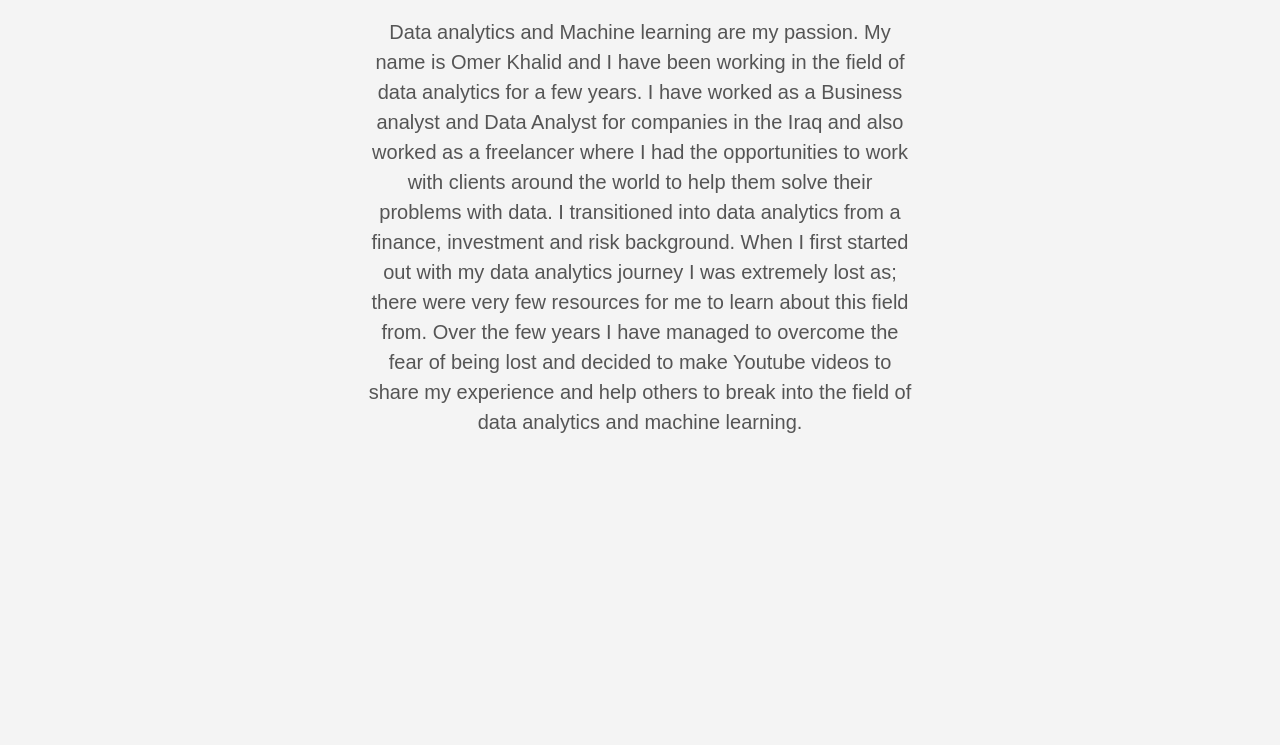
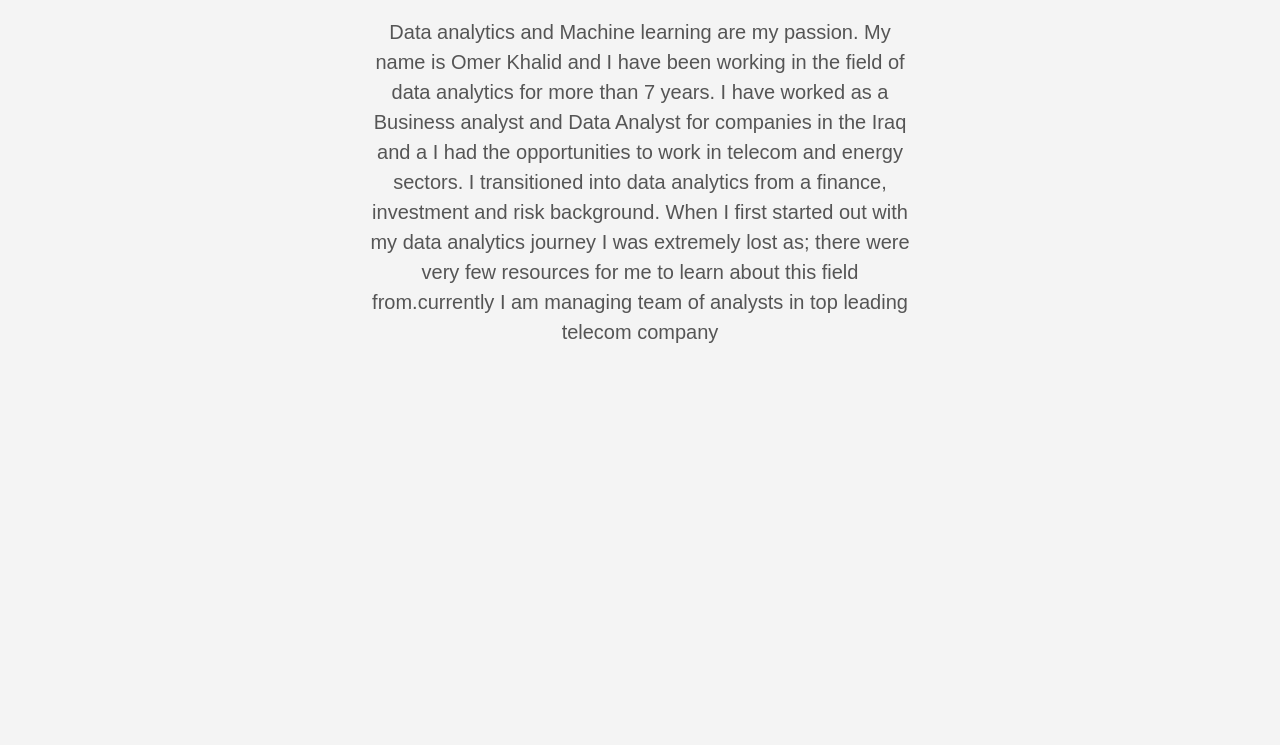
Before and after one commit to omerkhh/Portfolio, a plain HTML site: page about/index.html in a window 1280 px wide. Shown: the part 1147-1892 px from the top of the page. Drawn offline with Linux system fonts and the light colour scheme.

Commit message:
Update index.html

```diff
--- a/about/index.html
+++ b/about/index.html
@@ -4,7 +4,7 @@
     <meta charset="utf-8">
     <meta http-equiv="X-UA-Compatible" content="IE=edge,chrome=1">
 
-    <title>About | Ronit Malik</title>
+    <title>About | Omer Khalid</title>
     <meta name="viewport" content="width=device-width,minimum-scale=1">
     <meta name="description" content="My name is Ronit Malik. I&#39;m a Data Analyst and a Content Creator on Youtube for Tech, Productivity, Finance &amp; Business">
     <meta name="generator" content="Hugo 0.82.0" />
@@ -151,7 +151,7 @@
     <img src="https://omerkhh.github.io/Portfolio/images/Profile.jpg"/>
 </figure>
 
-<p>Data analytics and Machine learning are my passion. My name is Omer Khalid and I have been working in the field of data analytics for a few years. I have worked as a Business analyst and Data Analyst for companies in the Iraq and also worked as a freelancer where I had the opportunities to work with clients around the world to help them solve their problems with data. I transitioned into data analytics from a finance, investment and risk background. When I first started out with my data analytics journey I was extremely lost as; there were very few resources for me to learn about this field from. Over the few years I have managed to overcome the fear of being lost and decided to make Youtube videos to share my experience and help others to break into the field of data analytics and machine learning.</p>
+<p>Data analytics and Machine learning are my passion. My name is Omer Khalid and I have been working in the field of data analytics for more than 7 years. I have worked as a Business analyst and Data Analyst for companies in the Iraq and a I had the opportunities to work in telecom and energy sectors. I transitioned into data analytics from a finance, investment and risk background. When I first started out with my data analytics journey I was extremely lost as; there were very few resources for me to learn about this field from.currently I am managing team of analysts in top leading telecom company  </p>
 </section>
     <section class="flex-ns flex-wrap justify-around mt5">
 
```
